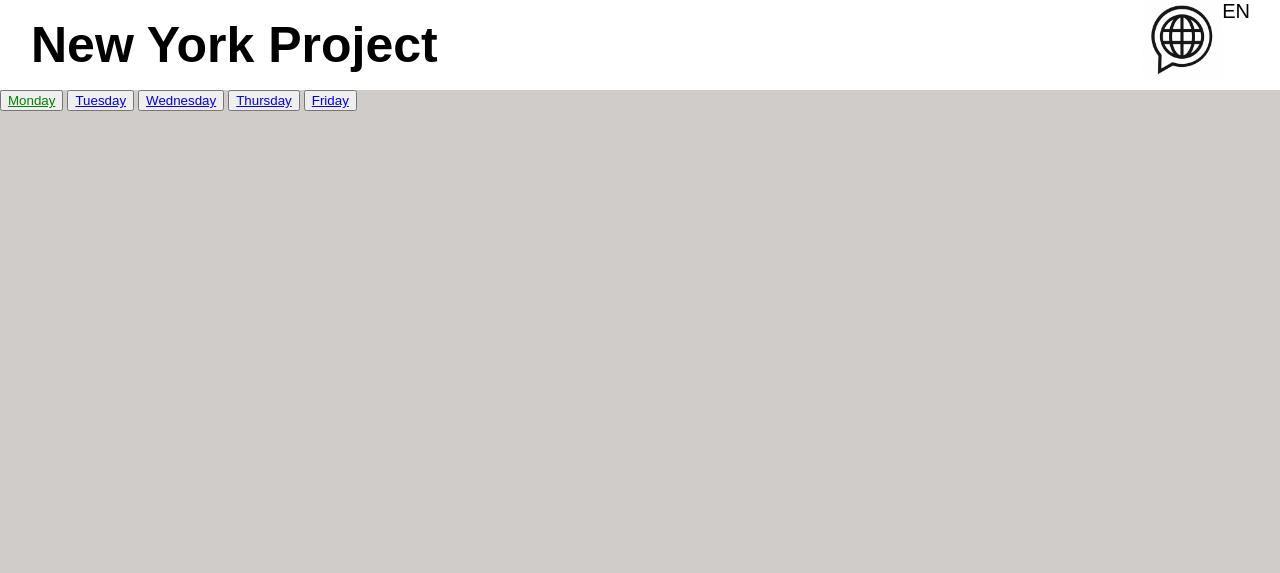
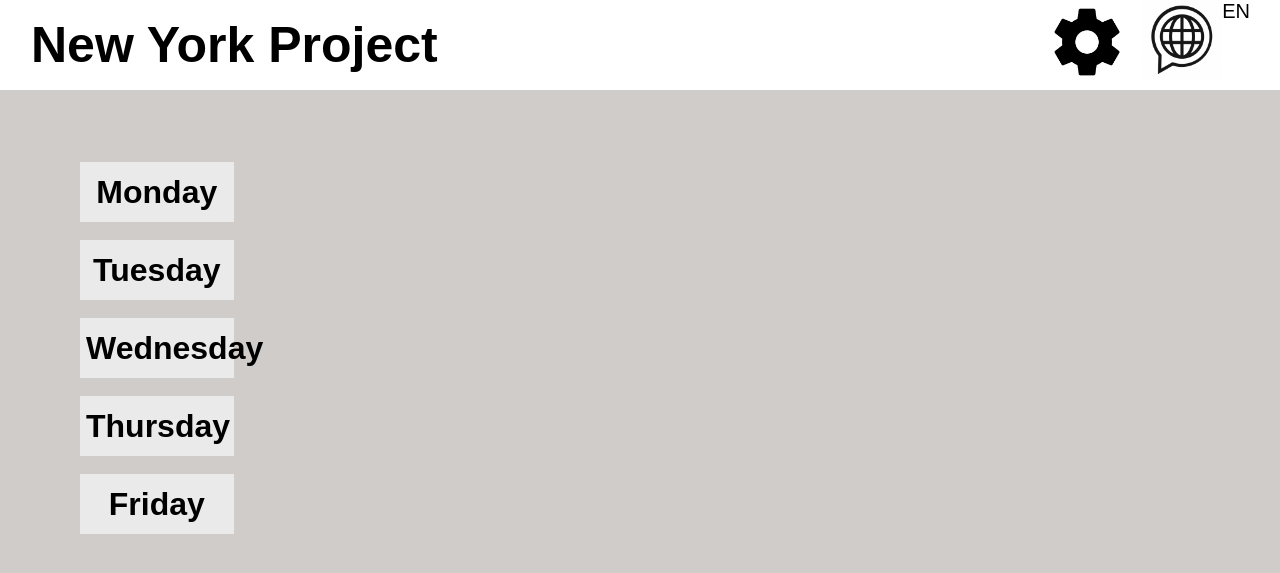
Before and after one commit to Djody1/Project-New-York, a PHP site: page /HTML/Hoofdpagina_White_EN.html in a window 1280 px wide. Shown: the top 573 px of the page. Run offline with PHP 8.4, Linux system fonts and the light colour scheme.

Commit message:
Version 1.0.1
Toevoeging dagen (buttons) en settings knop

Live share: ON

Iedereen behalve Joost

```diff
--- a/Broncode/CSS/Hoofdpagina_White_EN_Stylesheet.css
+++ b/Broncode/CSS/Hoofdpagina_White_EN_Stylesheet.css
@@ -1,3 +1,18 @@
-.uwu{
-    color: green;
+button {
+    background-color: #EAEAEA;
+    border: none;
+
+    font-size: 32px;
+    font-family: 'IBM Plex Sans', sans-serif;
+    font-weight: bold;
+
+    margin-left: 80px;
+
+    width: 12%;
+    height: 60px;
 }
+
+a{
+    text-decoration: none;
+    color: Black;
+}
--- a/Broncode/CSS/Layout_White_Stylesheet.css
+++ b/Broncode/CSS/Layout_White_Stylesheet.css
@@ -31,3 +31,9 @@ ul {
   font-family: 'IBM Plex Sans', sans-serif;
   margin-right: 30px;
 }
+
+#settingsknop{
+  float:right;
+  margin-right: 15px;
+  margin-top: 2px;
+}
--- a/Broncode/HTML/Hoofdpagina_White_EN.html
+++ b/Broncode/HTML/Hoofdpagina_White_EN.html
@@ -6,20 +6,24 @@
         <link rel='stylesheet' href='../CSS/Layout_White_Stylesheet.css'/>
         <link rel='stylesheet' href='../CSS/Hoofdpagina_White_EN_Stylesheet.css'/>
         <link rel='fonts' href='../CSS/Fonts/Fonts.css'/>
-        <title>Project New York✈</title>
+        <title>Project New York ✈</title>
     </head>
 
     <body>
         <ul>
             <li id='Titel'><b><a href='./Hoofdpagina_White_EN.html'>New York Project</a></b></li>
             <li id='taalindicatortext'>EN</li>
-            <li><img id='taalindicatorimg' src='../Pictures/Language_Icoon_Zwart.png' width='80' height='80' alt='Error:'w></li>
+            <li><img id='taalindicatorimg' src='../Pictures/Language_Icoon_Zwart.png' width='80' height='80' alt='Taal knop zwart'/></li>
+            <li><img id='settingsknop' src='../Pictures/Settings icon (Black).png' width='80' height='80' alt='settings'/></li>
         </ul>
+                                                                                        <br/><br/><br/><br/>
         <div>
-            <button><a href='./Monday_White_EN.html' class='uwu'>Monday</a></button>
-            <button><a href='./Tuesday_White_EN.html'>Tuesday</a></button>
-            <button><a href='./Wednesday_White_EN.html'>Wednesday</a></button>
-            <button><a href='./Thursday_White_EN.html'>Thursday</a></button>
-            <button><a href='./Friday_White_EN.html'>Friday</a></button>
+            <button><a href='./Monday_White_EN.html'>Monday</a></button>                <br/><br/>
+            <button><a href='./Tuesday_White_EN.html'>Tuesday</a></button>              <br/><br/>
+            <button><a href='./Wednesday_White_EN.html'>Wednesday</a></button>          <br/><br/>
+            <button><a href='./Thursday_White_EN.html'>Thursday</a></button>            <br/><br/>
+            <button><a href='./Friday_White_EN.html'>Friday</a></button>                <br/><br/>
+        </div>
+
     </body>
 </html>
```
Also changed, not shown: Broncode/Pictures/Settings icon (Black).png (added), Broncode/Pictures/Settings icon (White).png (added).
